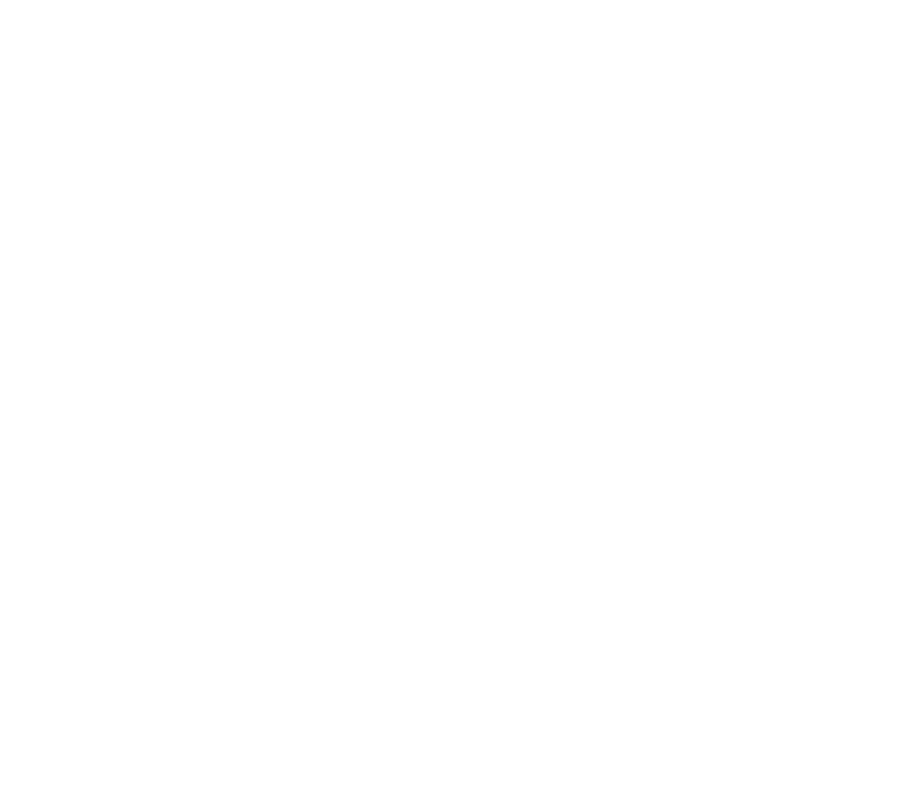
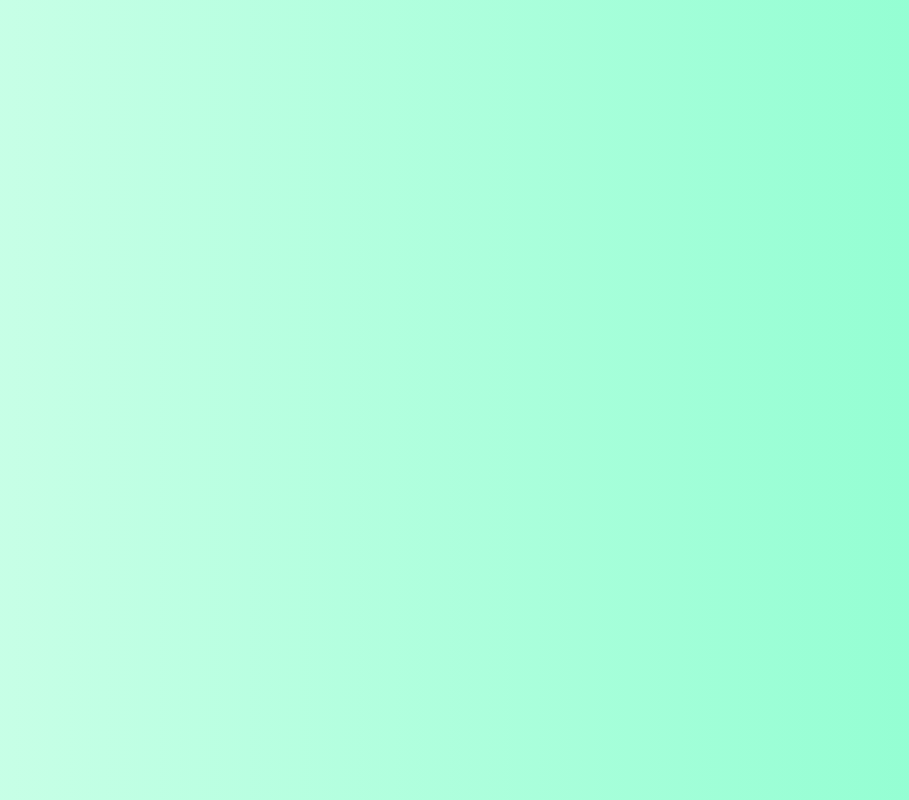
Before and after one commit to carlsachs/shopify_challenge, a React (Create React App) app in the folder shopify_movies/: page / in a window 1280 px wide. Shown: the whole page, without its empty margins (184-1093 px from the left). Built offline with nearby package versions, Linux system fonts and the light colour scheme.

Commit message:
added visible background to begin creating app

```diff
--- a/shopify_movies/src/App.css
+++ b/shopify_movies/src/App.css
@@ -1,3 +1,7 @@
 .App {
   text-align: center;
+  background: rgb(209,255,234);
+  background: linear-gradient(90deg, rgba(209,255,234,1) 0%, rgba(108,254,195,0.7973564425770308) 100%);
+  height: 100vh;
+  width: 100%;
 }
```
